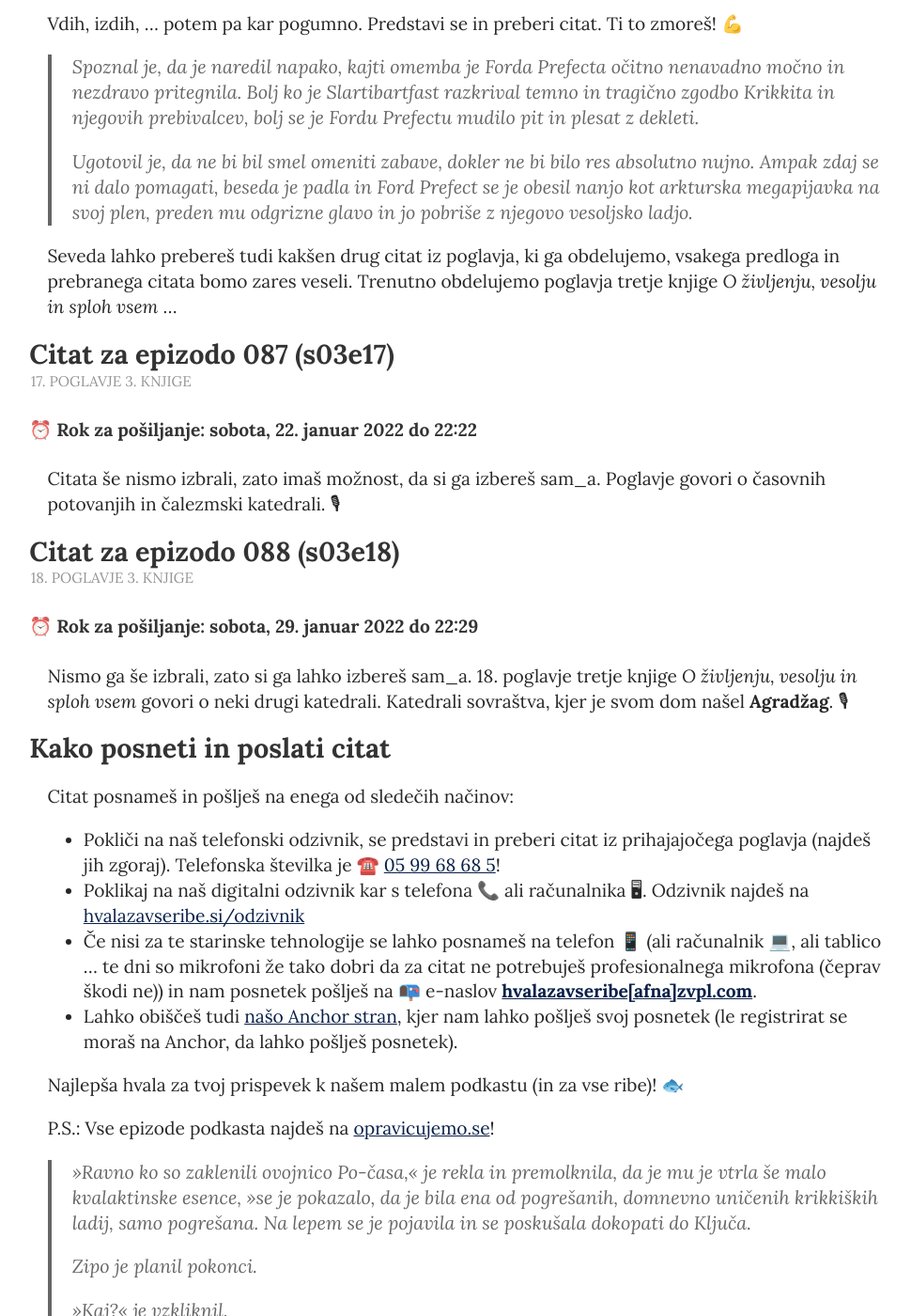
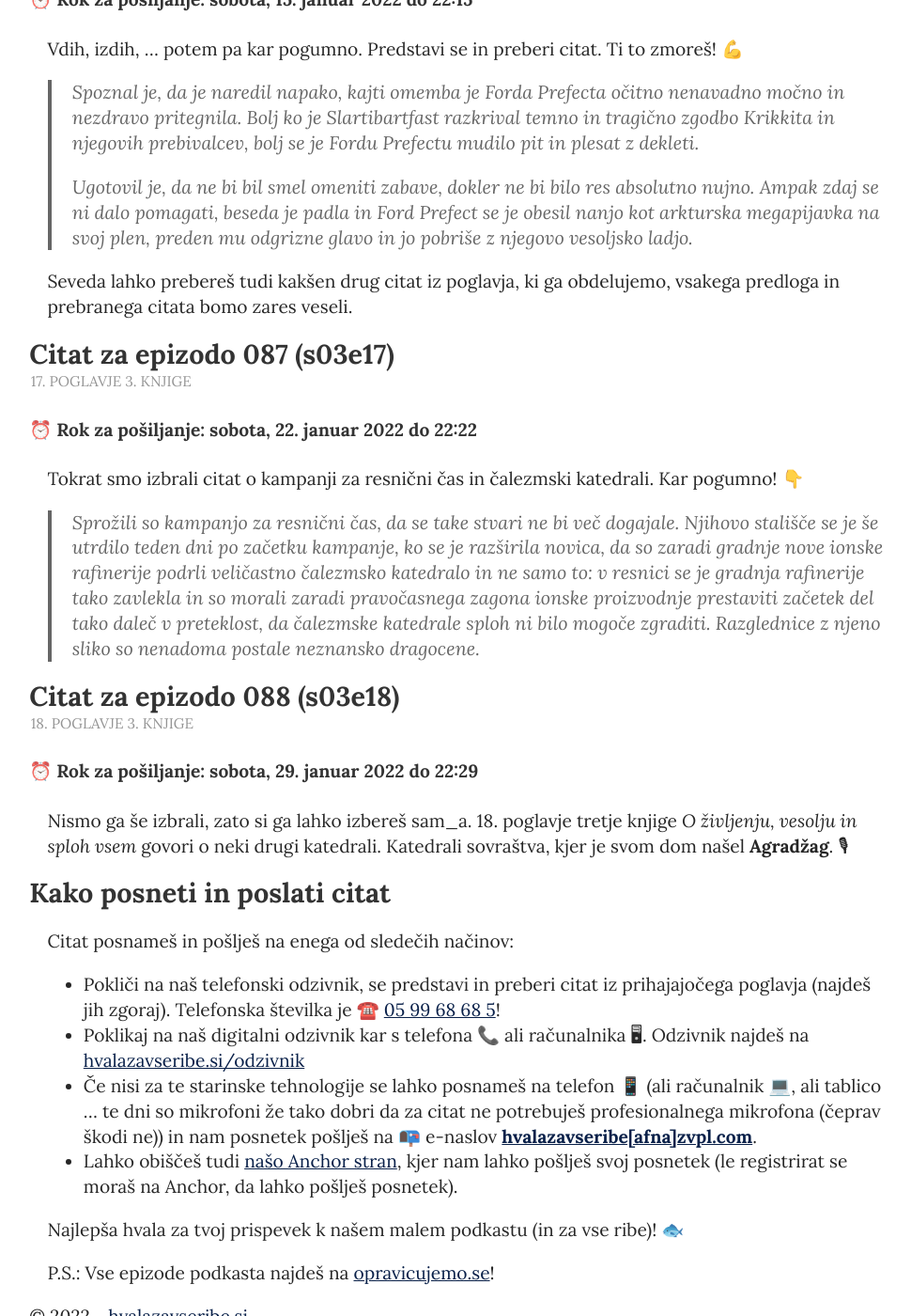
Before and after one commit to hvalazavseribe/hvalazavseribe.github.io, a Jekyll site: the page built from citat.md, in a window 1280 px wide and 1400 px high, scrolled down 904 px. Shown: the whole window at 94% size, without its empty margins (148-1118 px from the left). Built offline with Jekyll 4.4.1, drawn with Linux system fonts in a browser that asks for light colours; some of the changed text lies outside the part shown.

Commit message:
Čalezmska katedrala

```diff
--- a/citat.md
+++ b/citat.md
@@ -24,12 +24,13 @@ Citat prosim pošlji na brezplačni telefonski odzivnik ☎️ <a href="tel:0599
 
 Predstavi se in preberi citat. Ni težko. Zmoreš to. 🎙
 
-<blockquote>
-  <p>»Ravno ko so zaklenili ovojnico Po-časa,« je rekla in premolknila, da je mu je vtrla še malo kvalaktinske esence, »se je pokazalo, da je bila ena od pogrešanih, domnevno uničenih krikkiških ladij, samo pogrešana. Na lepem se je pojavila in se poskušala dokopati do Ključa.</p>
-  <p>Zipo je planil pokonci.</p>
-  <p>»Kaj?« je vzkliknil.</p>
-  <p>»Je že dobro,« je rekla z glasom, ki bi pomiril še Veliki pok. »Očitno je prišlo do manjše bitke. Ladja in Ključ sta se razblinila v časovno-prostorskem kontinuumu. Kaže, da sta za vedno izgubljena.«</p>
-</blockquote>
+> »Ravno ko so zaklenili ovojnico Po-časa,« je rekla in premolknila, da je mu je vtrla še malo kvalaktinske esence, »se je pokazalo, da je bila ena od pogrešanih, domnevno uničenih krikkiških ladij, samo pogrešana. Na lepem se je pojavila in se poskušala dokopati do Ključa.
+>
+> Zipo je planil pokonci.
+>
+> »Kaj?« je vzkliknil.
+>
+> »Je že dobro,« je rekla z glasom, ki bi pomiril še Veliki pok. »Očitno je prišlo do manjše bitke. Ladja in Ključ sta se razblinila v časovno-prostorskem kontinuumu. Kaže, da sta za vedno izgubljena.«
 
 ## Citat za epizodo 086 (s03e16)
 
@@ -39,12 +40,11 @@ Predstavi se in preberi citat. Ni težko. Zmoreš to. 🎙
 
 Vdih, izdih, ... potem pa kar pogumno. Predstavi se in preberi citat. Ti to zmoreš! 💪
 
-<blockquote>
-  <p>Spoznal je, da je naredil napako, kajti omemba je Forda Prefecta očitno nenavadno močno in nezdravo pritegnila. Bolj ko je Slartibartfast razkrival temno in tragično zgodbo Krikkita in njegovih prebivalcev, bolj se je Fordu Prefectu mudilo pit in plesat z dekleti.</p>
-  <p>Ugotovil je, da ne bi bil smel omeniti zabave, dokler ne bi bilo res absolutno nujno. Ampak zdaj se ni dalo pomagati, beseda je padla in Ford Prefect se je obesil nanjo kot arkturska megapijavka na svoj plen, preden mu odgrizne glavo in jo pobriše z njegovo vesoljsko ladjo.</p>
-</blockquote>
+  >  Spoznal je, da je naredil napako, kajti omemba je Forda Prefecta očitno nenavadno močno in nezdravo pritegnila. Bolj ko je Slartibartfast razkrival temno in tragično zgodbo Krikkita in njegovih prebivalcev, bolj se je Fordu Prefectu mudilo pit in plesat z dekleti.
+  >
+  > Ugotovil je, da ne bi bil smel omeniti zabave, dokler ne bi bilo res absolutno nujno. Ampak zdaj se ni dalo pomagati, beseda je padla in Ford Prefect se je obesil nanjo kot arkturska megapijavka na svoj plen, preden mu odgrizne glavo in jo pobriše z njegovo vesoljsko ladjo.
 
-Seveda lahko prebereš tudi kakšen drug citat iz poglavja, ki ga obdelujemo, vsakega predloga in prebranega citata bomo zares veseli. Trenutno obdelujemo poglavja tretje knjige _O življenju, vesolju in sploh vsem_ ...
+Seveda lahko prebereš tudi kakšen drug citat iz poglavja, ki ga obdelujemo, vsakega predloga in prebranega citata bomo zares veseli.
 
 ## Citat za epizodo 087 (s03e17)
 
@@ -52,7 +52,9 @@ Seveda lahko prebereš tudi kakšen drug citat iz poglavja, ki ga obdelujemo, vs
 
 #### Rok za pošiljanje: sobota, 22. januar 2022 do 22:22
 
-Citata še nismo izbrali, zato imaš možnost, da si ga izbereš sam_a. Poglavje govori o časovnih potovanjih in čalezmski katedrali. 🎙
+Tokrat smo izbrali citat o kampanji za resnični čas in čalezmski katedrali. Kar pogumno! 👇
+
+> Sprožili so kampanjo za resnični čas, da se take stvari ne bi več dogajale. Njihovo stališče se je še utrdilo teden dni po začetku kampanje, ko se je razširila novica, da so zaradi gradnje nove ionske rafinerije podrli veličastno čalezmsko katedralo in ne samo to: v resnici se je gradnja rafinerije tako zavlekla in so morali zaradi pravočasnega zagona ionske proizvodnje prestaviti začetek del tako daleč v preteklost, da čalezmske katedrale sploh ni bilo mogoče zgraditi. Razglednice z njeno sliko so nenadoma postale neznansko dragocene.
 
 ## Citat za epizodo 088 (s03e18)
 
@@ -74,11 +76,3 @@ Citat posnameš in pošlješ na enega od sledečih načinov:
 Najlepša hvala za tvoj prispevek k našem malem podkastu (in za vse ribe)! 🐟
 
 P.S.: Vse epizode podkasta najdeš na [opravicujemo.se](https://opravicujemo.se/)!
-
-> »Ravno ko so zaklenili ovojnico Po-časa,« je rekla in premolknila, da je mu je vtrla še malo kvalaktinske esence, »se je pokazalo, da je bila ena od pogrešanih, domnevno uničenih krikkiških ladij, samo pogrešana. Na lepem se je pojavila in se poskušala dokopati do Ključa.
->
-> Zipo je planil pokonci.
->
-> »Kaj?« je vzkliknil.
->
-> »Je že dobro,« je rekla z glasom, ki bi pomiril še Veliki pok. »Očitno je prišlo do manjše bitke. Ladja in Ključ sta se razblinila v časovno-prostorskem kontinuumu. Kaže, da sta za vedno izgubljena.«
```
Also changed, not shown: other parts of citat.md (+3 -3 lines), 1 other file.
